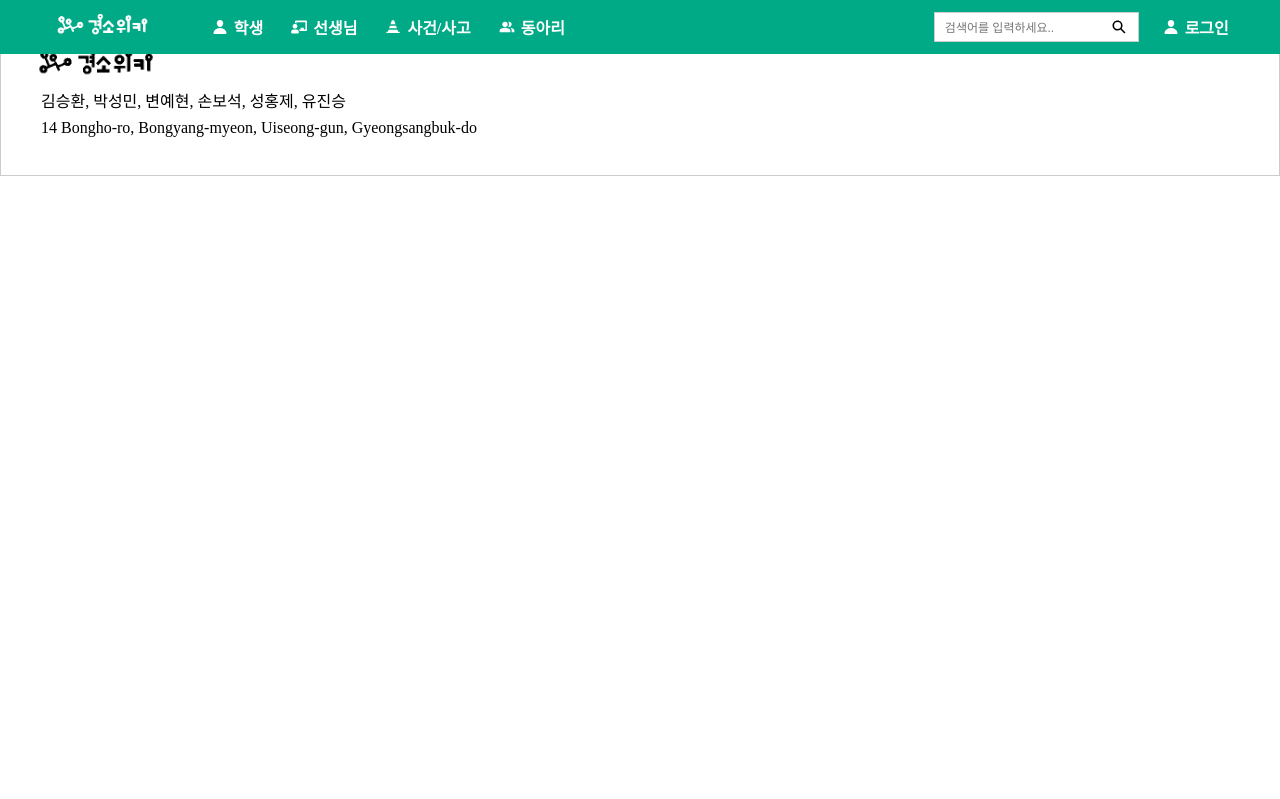
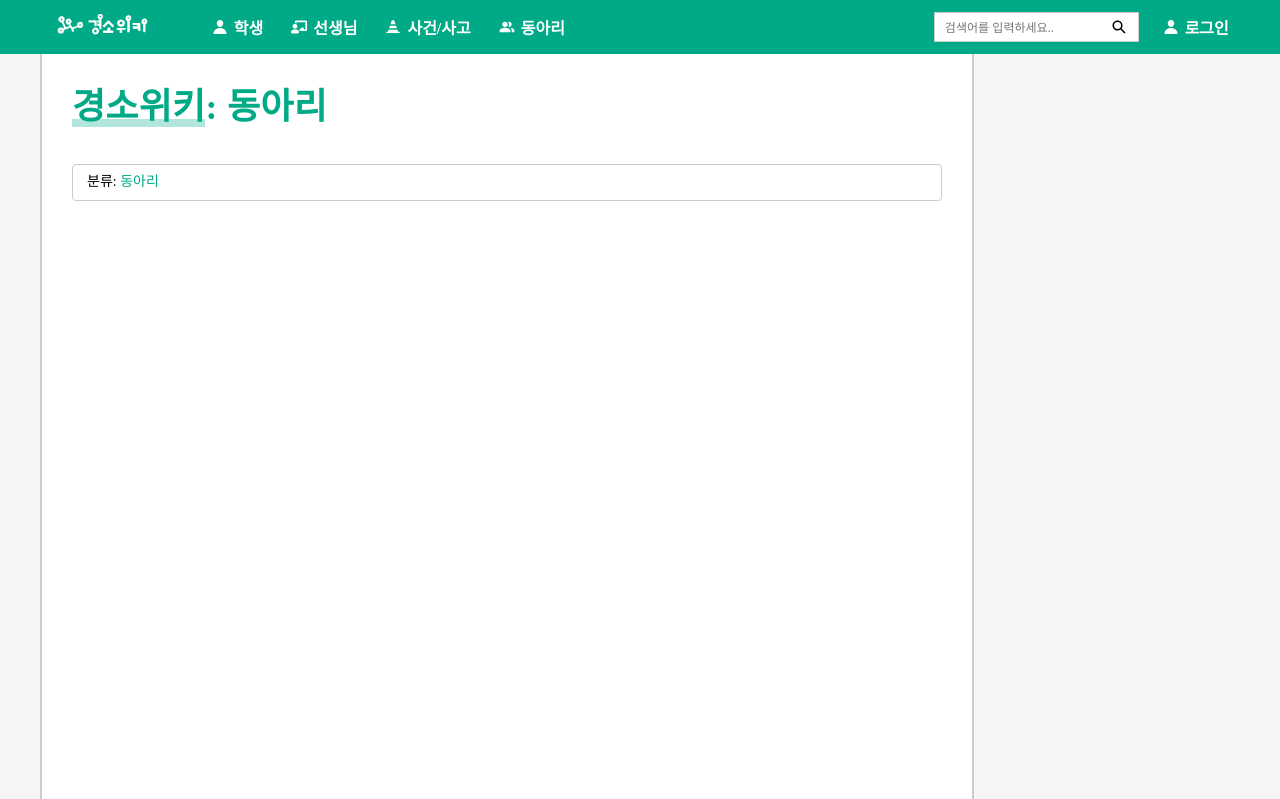
Before and after one commit to GYEONGSOWIKI/GYEONGSOWIKI_WEB_FE, a React (Vite) app: page /club in a window 1280 px wide. Shown: the top 799 px of the page. Built offline with nearby package versions, Linux system fonts and the light colour scheme; a web font is replaced by a local one.

Commit message:
✨ feat Accident, Club, Student, Teacher page

```diff
--- a/src/App.tsx
+++ b/src/App.tsx
@@ -10,6 +10,10 @@ function App() {
         <R.Header />
         <Routes>
           <Route path="/" element={<R.Home />} />
+          <Route path="/accident" element={<R.Accident />} />
+          <Route path="/club" element={<R.Club />} />
+          <Route path="/student" element={<R.Student />} />
+          <Route path="/teacher" element={<R.Teacher />} />
           <Route path="/login" element={<R.SignIn />} />
         </Routes>
         <R.Footer />
--- a/src/components/Header/index.tsx
+++ b/src/components/Header/index.tsx
@@ -23,10 +23,10 @@ const Header = () => {
                             <img src={Logo} alt="logo-white" className="logo" />
                         </Link>
                         <S.NavWrap>
-                            <MenuItem to={""} icon={<IoPerson />} children={"학생"} />
-                            <MenuItem to={""} icon={<FaChalkboardTeacher />} children={"선생님"} />
-                            <MenuItem to={""} icon={<BiSolidTrafficCone />} children={"사건/사고"} />
-                            <MenuItem to={""} icon={<MdPeopleAlt />} children={"동아리"} />
+                            <MenuItem to={"/student"} icon={<IoPerson />} children={"학생"} />
+                            <MenuItem to={"/teacher"} icon={<FaChalkboardTeacher />} children={"선생님"} />
+                            <MenuItem to={"/accident"} icon={<BiSolidTrafficCone />} children={"사건/사고"} />
+                            <MenuItem to={"/club"} icon={<MdPeopleAlt />} children={"동아리"} />
                         </S.NavWrap>
                     </S.NavCont>
                     <S.SearchCont>
--- /dev/null
+++ b/src/pages/Main/Accident/index.tsx
@@ -0,0 +1,19 @@
+import * as C from "@src/allFiles";
+import * as S from "./style";
+
+const Accident = () => {
+    return (
+        <S.TopCont>
+            <S.ContentArea>
+                <S.MainWrap>
+                    <S.Board>
+                        <C.BoardTitle title="경소위키" description="사건/사고" />
+                        <C.Classify description="사건/사고" />
+                    </S.Board>
+                </S.MainWrap>
+            </S.ContentArea>
+        </S.TopCont>
+    );
+};
+
+export default Accident;
--- /dev/null
+++ b/src/pages/Main/Accident/style.ts
@@ -0,0 +1,44 @@
+import styled from "styled-components";
+
+export const TopCont = styled.main`
+  width: 100%;
+  min-height: 100svh;
+  background-color: #f5f5f5;
+  padding-top: 52px;
+  display: flex;
+  flex-direction: unset;
+  justify-content: unset;
+  align-items: unset;
+`;
+
+export const ContentArea = styled.main`
+  width: 73%;
+  display: flex;
+  flex-direction: column;
+  justify-content: space-between;
+  align-items: center;
+  border-left: 2px solid #ccc;
+  border-right: 2px solid #ccc;
+  background-color: #fff;
+  margin: 0 20px 0 40px;
+`;
+
+export const MainWrap = styled.figure`
+  width: 100%;
+  height: fit-content;
+  padding: 30px;
+  word-break: break-all;
+  display: flex;
+  flex-direction: column;
+  justify-content: unset;
+  align-items: unset;
+`;
+
+export const Board = styled.div`
+  width: 100%;
+  gap: 32px;
+  display: flex;
+  flex-direction: column;
+  justify-content: unset;
+  align-items: unset;
+`;
--- /dev/null
+++ b/src/pages/Main/Club/index.tsx
@@ -0,0 +1,19 @@
+import * as C from "@src/allFiles";
+import * as S from "./style";
+
+const Club = () => {
+    return (
+        <S.TopCont>
+            <S.ContentArea>
+                <S.MainWrap>
+                    <S.Board>
+                        <C.BoardTitle title="경소위키" description="동아리" />
+                        <C.Classify description="동아리" />
+                    </S.Board>
+                </S.MainWrap>
+            </S.ContentArea>
+        </S.TopCont>
+    );
+};
+
+export default Club;
--- /dev/null
+++ b/src/pages/Main/Club/style.ts
@@ -0,0 +1,44 @@
+import styled from "styled-components";
+
+export const TopCont = styled.main`
+  width: 100%;
+  min-height: 100svh;
+  background-color: #f5f5f5;
+  padding-top: 52px;
+  display: flex;
+  flex-direction: unset;
+  justify-content: unset;
+  align-items: unset;
+`;
+
+export const ContentArea = styled.main`
+  width: 73%;
+  display: flex;
+  flex-direction: column;
+  justify-content: space-between;
+  align-items: center;
+  border-left: 2px solid #ccc;
+  border-right: 2px solid #ccc;
+  background-color: #fff;
+  margin: 0 20px 0 40px;
+`;
+
+export const MainWrap = styled.figure`
+  width: 100%;
+  height: fit-content;
+  padding: 30px;
+  word-break: break-all;
+  display: flex;
+  flex-direction: column;
+  justify-content: unset;
+  align-items: unset;
+`;
+
+export const Board = styled.div`
+  width: 100%;
+  gap: 32px;
+  display: flex;
+  flex-direction: column;
+  justify-content: unset;
+  align-items: unset;
+`;
--- /dev/null
+++ b/src/pages/Main/Student/index.tsx
@@ -0,0 +1,19 @@
+import * as C from "@src/allFiles";
+import * as S from "./style";
+
+const Student = () => {
+    return (
+        <S.TopCont>
+            <S.ContentArea>
+                <S.MainWrap>
+                    <S.Board>
+                        <C.BoardTitle title="경소위키" description="학생" />
+                        <C.Classify description="학생" />
+                    </S.Board>
+                </S.MainWrap>
+            </S.ContentArea>
+        </S.TopCont>
+    );
+};
+
+export default Student;
--- /dev/null
+++ b/src/pages/Main/Student/style.ts
@@ -0,0 +1,44 @@
+import styled from "styled-components";
+
+export const TopCont = styled.main`
+  width: 100%;
+  min-height: 100svh;
+  background-color: #f5f5f5;
+  padding-top: 52px;
+  display: flex;
+  flex-direction: unset;
+  justify-content: unset;
+  align-items: unset;
+`;
+
+export const ContentArea = styled.main`
+  width: 73%;
+  display: flex;
+  flex-direction: column;
+  justify-content: space-between;
+  align-items: center;
+  border-left: 2px solid #ccc;
+  border-right: 2px solid #ccc;
+  background-color: #fff;
+  margin: 0 20px 0 40px;
+`;
+
+export const MainWrap = styled.figure`
+  width: 100%;
+  height: fit-content;
+  padding: 30px;
+  word-break: break-all;
+  display: flex;
+  flex-direction: column;
+  justify-content: unset;
+  align-items: unset;
+`;
+
+export const Board = styled.div`
+  width: 100%;
+  gap: 32px;
+  display: flex;
+  flex-direction: column;
+  justify-content: unset;
+  align-items: unset;
+`;
--- /dev/null
+++ b/src/pages/Main/Teacher/index.tsx
@@ -0,0 +1,19 @@
+import * as C from "@src/allFiles";
+import * as S from "./style";
+
+const Teacher = () => {
+    return (
+        <S.TopCont>
+            <S.ContentArea>
+                <S.MainWrap>
+                    <S.Board>
+                        <C.BoardTitle title="경소위키" description="선생님" />
+                        <C.Classify description="선생님" />
+                    </S.Board>
+                </S.MainWrap>
+            </S.ContentArea>
+        </S.TopCont>
+    );
+};
+
+export default Teacher;
--- /dev/null
+++ b/src/pages/Main/Teacher/style.ts
@@ -0,0 +1,44 @@
+import styled from "styled-components";
+
+export const TopCont = styled.main`
+  width: 100%;
+  min-height: 100svh;
+  background-color: #f5f5f5;
+  padding-top: 52px;
+  display: flex;
+  flex-direction: unset;
+  justify-content: unset;
+  align-items: unset;
+`;
+
+export const ContentArea = styled.main`
+  width: 73%;
+  display: flex;
+  flex-direction: column;
+  justify-content: space-between;
+  align-items: center;
+  border-left: 2px solid #ccc;
+  border-right: 2px solid #ccc;
+  background-color: #fff;
+  margin: 0 20px 0 40px;
+`;
+
+export const MainWrap = styled.figure`
+  width: 100%;
+  height: fit-content;
+  padding: 30px;
+  word-break: break-all;
+  display: flex;
+  flex-direction: column;
+  justify-content: unset;
+  align-items: unset;
+`;
+
+export const Board = styled.div`
+  width: 100%;
+  gap: 32px;
+  display: flex;
+  flex-direction: column;
+  justify-content: unset;
+  align-items: unset;
+`;
```
Also changed, not shown: src/allFiles.ts (+8 -0 lines).
